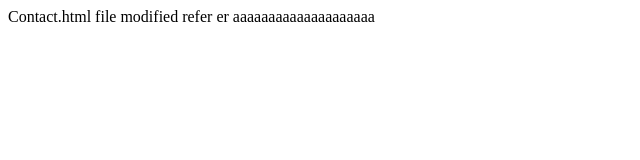
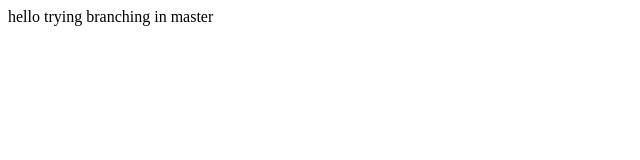
Before and after one commit to rihanshu/FirstRepo, a plain HTML site: page contact.html in a window 1280 px wide. Shown: the whole page, without its empty margins (0-640 px from the left). Drawn offline with Linux system fonts and the light colour scheme.

Commit message:
changed body of master branch

```diff
--- a/contact.html
+++ b/contact.html
@@ -5,6 +5,6 @@
 </title>
 </head>
 <body>
-Contact.html file modified refer er aaaaaaaaaaaaaaaaaaaa
+hello trying branching in master
 </body>
 </html>
```
